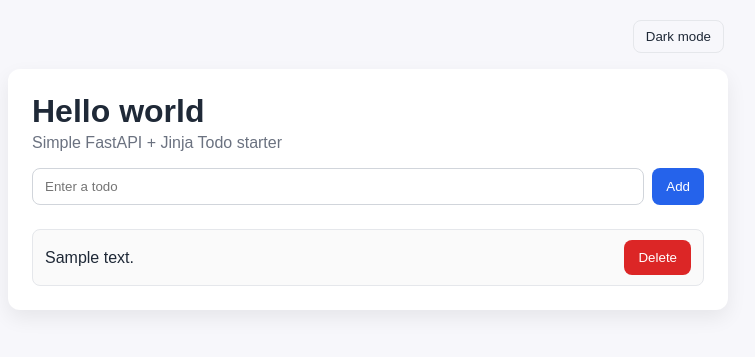
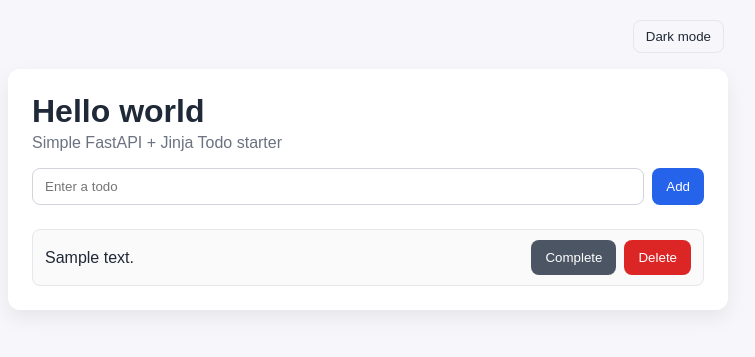
Before and after one commit to tbostoen/myapp, a FastAPI app: template app/templates/index.html in a window 1280 px wide. Shown: the top 357 px of the page, without its empty margins (272-1027 px from the left). Run offline with FastAPI, Linux system fonts and the light colour scheme; the template is opened without the code that fills it: most values are stand-ins (such as "Sample title", 1, 10 or a date in 2020).

Commit message:
Add todo completion toggle in UI
Allow users to mark todos as completed or undo completion, and reflect state with clear styling in the list.

Co-authored-by: Cursor <cursoragent@cursor.com>

```diff
--- a/app/static/style.css
+++ b/app/static/style.css
@@ -11,6 +11,7 @@
     --input-border: #d1d5db;
     --item-bg: #fafafa;
     --primary: #2563eb;
+    --secondary: #4b5563;
     --danger: #dc2626;
 }
 
@@ -23,6 +24,7 @@
     --input-border: #4b5563;
     --item-bg: #111827;
     --primary: #3b82f6;
+    --secondary: #9ca3af;
     --danger: #ef4444;
 }
 
@@ -95,6 +97,10 @@ button {
     background: var(--danger);
 }
 
+.secondary {
+    background: var(--secondary);
+}
+
 .todo-list {
     list-style: none;
     margin: 0;
@@ -117,6 +123,16 @@ button {
     margin: 0;
 }
 
+.todo-actions {
+    display: flex;
+    gap: 8px;
+}
+
+.todo-list li.completed span {
+    text-decoration: line-through;
+    color: var(--subtle-text);
+}
+
 .empty {
     color: var(--subtle-text);
 }
--- a/app/templates/index.html
+++ b/app/templates/index.html
@@ -14,11 +14,18 @@
 <ul class="todo-list">
     {% if todos %}
         {% for todo in todos %}
-        <li>
+        <li class="{% if todo.completed %}completed{% endif %}">
             <span>{{ todo.text }}</span>
-            <form action="/todos/{{ todo.id }}/delete" method="post">
-                <button type="submit" class="danger">Delete</button>
-            </form>
+            <div class="todo-actions">
+                <form action="/todos/{{ todo.id }}/toggle" method="post">
+                    <button type="submit" class="secondary">
+                        {% if todo.completed %}Undo{% else %}Complete{% endif %}
+                    </button>
+                </form>
+                <form action="/todos/{{ todo.id }}/delete" method="post">
+                    <button type="submit" class="danger">Delete</button>
+                </form>
+            </div>
         </li>
         {% endfor %}
     {% else %}
```
Also changed, not shown: app/routes/todos.py (+12 -1 lines), app/services/todo_store.py (+8 -0 lines).
